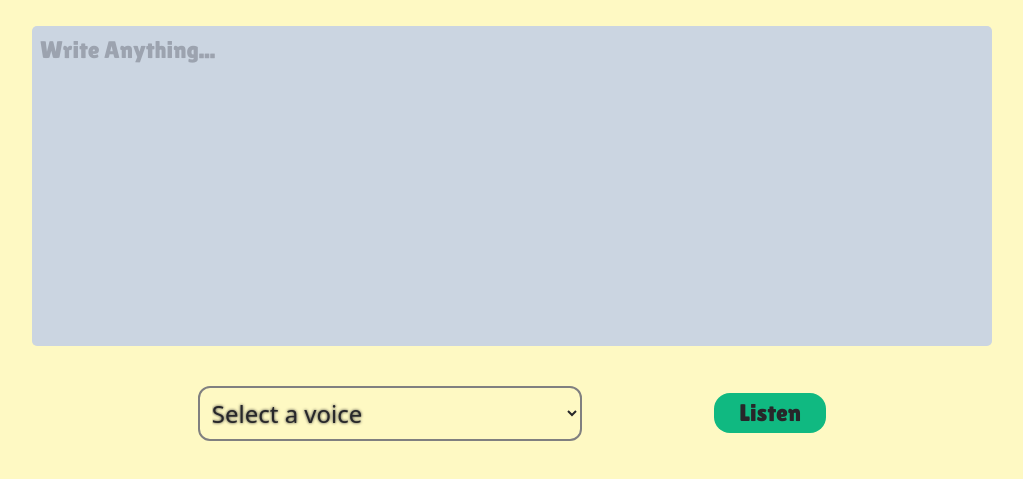
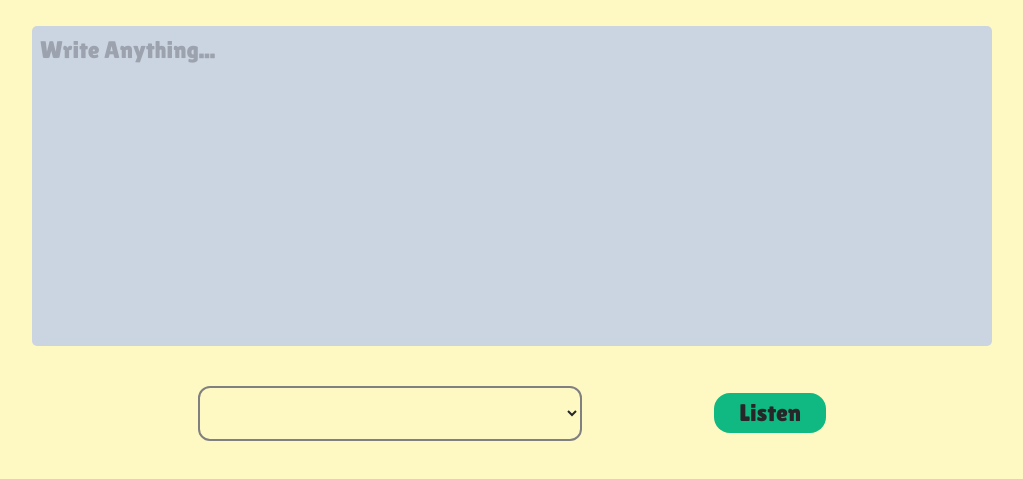
Before and after one commit to onlyfortestprojects/Text, a website: page index.html in a window 1280 px wide. Shown: the part 219-698 px from the top of the page, without its empty margins (128-1151 px from the left). Drawn offline with Linux system fonts and the light colour scheme; a web font is replaced by a local one.

Commit message:
executed getVoicesToSelect directly

```diff
--- a/index.html
+++ b/index.html
@@ -16,9 +16,7 @@
       class="w-3/4 h-96 lg:h-80 p-2 lg:mb-5 resize-none placeholder:text-4xl lg:placeholder:text-2xl dark:text-zinc-800 text-4xl dark:bg-slate-500 bg-slate-300"></textarea>
 
     <div id="tools" class="flex justify-evenly items-center w-2/3 mt-5">
-      <select class="w-96 p-5 lg:p-2 rounded-xl bg-transparent dark:text-black text-2xl">
-        <option style="display:none;">Select a voice</option>
-      </select>
+      <select class="w-96 p-5 lg:p-2 rounded-xl bg-transparent dark:text-black text-2xl"></select>
       <button id="listen"
         class="bg-emerald-500 p-5 lg:p-2 w-40 h-12 text-3xl lg:text-2xl flex justify-center items-center text-center lg:w-28 lg:h-10 rounded-2xl hover:bg-zinc-800 hover:text-emerald-500 dark:hover:bg-white">Listen</button>
     </div>
--- a/text.js
+++ b/text.js
@@ -34,6 +34,7 @@ function getVoicesToSelect() {
 		}
   );
 }
+getVoicesToSelect()
 
 
 
```
